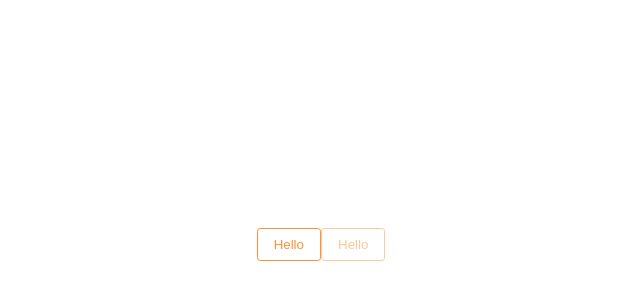
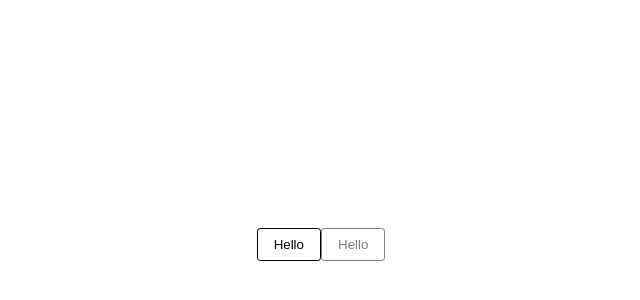
Before and after one commit to HappyJayXin/UButton, a Vue app: page / in a window 1280 px wide. Shown: the part 164-464 px from the top of the page, without its empty margins (319-959 px from the left). Built offline with nearby package versions, Linux system fonts and the light colour scheme.

Commit message:
Fix: Options section.

```diff
--- a/src/App.vue
+++ b/src/App.vue
@@ -1,6 +1,6 @@
 <template>
   <div id="app">
-    <u-button @click="sayHello">Hello</u-button>
+    <u-button @click="sayHello" theme="#000">Hello</u-button>
     <u-button @click="sayHello" disabled>Hello</u-button>
   </div>
 </template>
--- a/src/components/index.js
+++ b/src/components/index.js
@@ -1,8 +1,10 @@
 import UButton from "@/components/UButton";
 
 const Plugin = {
-  install(Vue, options = {}) {
-    UButton.props.theme.default = options.theme;
+  install(Vue, options) {
+    if (options) {
+      UButton.props.theme.default = options.theme;
+    }
     Vue.component("u-button", UButton);
   }
 };
--- a/src/main.js
+++ b/src/main.js
@@ -3,7 +3,7 @@ import App from "./App.vue";
 import UButton from "./components/index";
 
 Vue.config.productionTip = false;
-Vue.use(UButton, { theme: "#ff9234" });
+Vue.use(UButton);
 
 new Vue({
   render: h => h(App)
```
